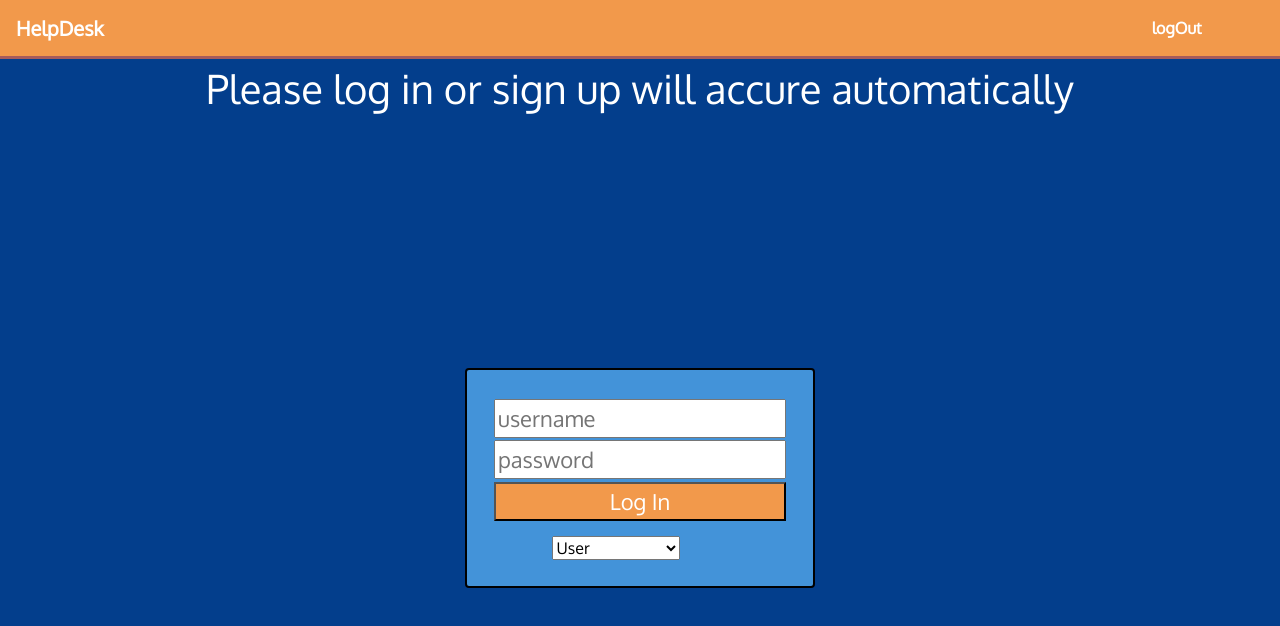
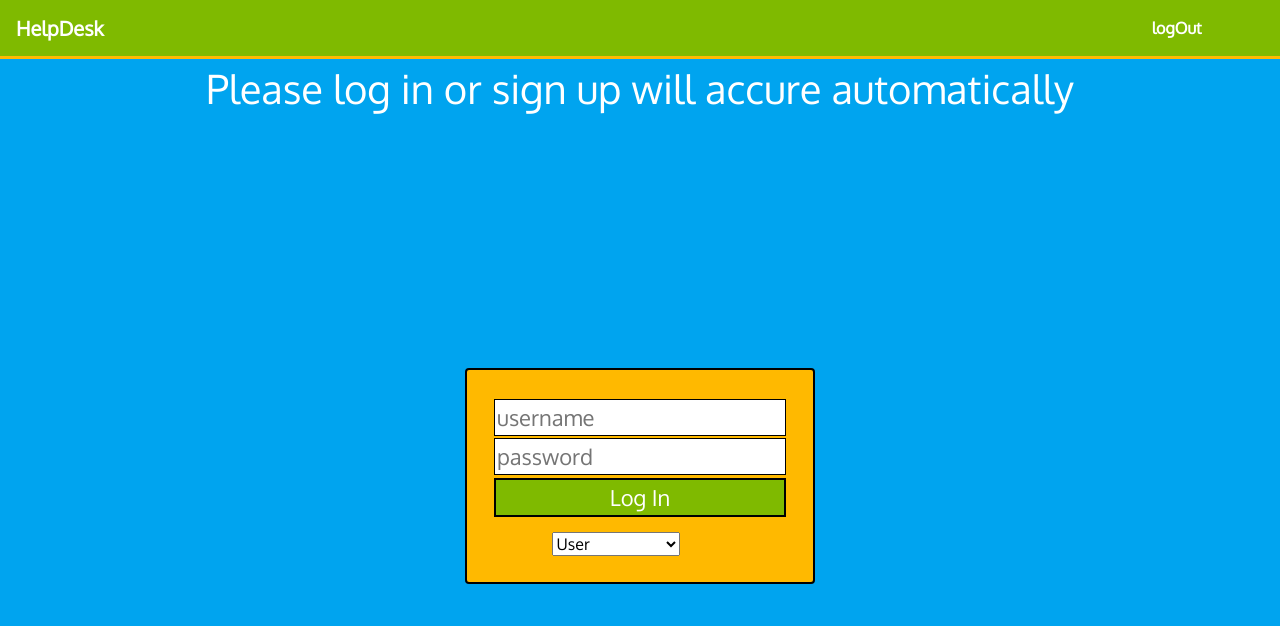
Before and after one commit to keilaloia/helpDesk, a React (Create React App) app: page / in a window 1280 px wide. Shown: the top 626 px of the page. Built offline with nearby package versions, Linux system fonts and the light colour scheme.

Commit message:
added microsoft colors

```diff
--- a/src/Components/TicketCard/ticket.css
+++ b/src/Components/TicketCard/ticket.css
@@ -12,7 +12,7 @@
 }
 .helpdeskWrapper
 {
-    background-color:#4393D9;
+    background-color:#FFB900;
     padding-bottom: 1%;
 }
 .show
@@ -26,7 +26,7 @@
 }
 #ticketnav
 {
-    background-color:#4393D9;
+    background-color:#FFB900;
     display: flex;
     justify-content: space-between;
     padding-left: 3%;
@@ -51,28 +51,28 @@ h1
 #box
 {
 
-    width: 99.3%;
+    width: 100%;
     height: 20vh;
 
 }
 #sBtn
 {
-    background-color: #F2994B;
+    background-color: #7FBA00;
     color: white;
     font-size: 22px;
     display: block;
     margin-top: 1%;
     border-radius: .25rem;
-    border: solid 2px #A65B5B;
+    border: solid 2px black;
 
 }
 
 #dBtn
 {
-    background-color: #F2994B;
+    background-color: #F25022;
     color: white;
-    border-radius: .25rem;
-    border: solid 2px #A65B5B;
+    /* border-radius: .25rem; */
+    border: solid 3px #FFB900;
     /* justify-content: flex-end; */
 
 }
--- a/src/Components/login/login.css
+++ b/src/Components/login/login.css
@@ -2,7 +2,7 @@
 {
     max-width: 350px;
     max-height: 300px;
-    background-color: #4393D9;
+    background-color: #FFB900;
     border: black solid 2px;
     margin: auto;
     display: block;
@@ -18,11 +18,15 @@ input
     display: block;
     font-size: 22px;
     margin-left: .5%;
+  border: solid 1px black;
+
 }
 
 #lBtn
 {
-  background-color: #F2994B;
+  background-color: #7FBA00;
+  border: solid 2px black;
+
   color: white;
 }
 select
--- a/src/index.css
+++ b/src/index.css
@@ -10,7 +10,7 @@ body {
     sans-serif;
   -webkit-font-smoothing: antialiased;
   -moz-osx-font-smoothing: grayscale;
-  background-color: #033E8C;
+  background-color: #00A4EF;
 }
 
 code {
@@ -20,8 +20,8 @@ code {
 
 .navbar
 {
-  background-color: #F2994B;
-  border-bottom: #A65B5B solid 3px;
+  background-color: #7FBA00;
+  border-bottom: #FFB900 solid 3px;
 }
 .navbar-brand
 {
@@ -55,10 +55,10 @@ code {
   margin-top: 5%;
   margin-left: 40%;
   width: 20%;
-  background-color: #F2994B;
+  background-color: #7FBA00;
   color: white;
   border-radius: .25rem;
-  border: solid 2px #A65B5B;
+  border: solid 2px black;
 }
 
 #usertext
```
Also changed, not shown: src/Components/TicketCard/index.tsx (+1 -7 lines).
